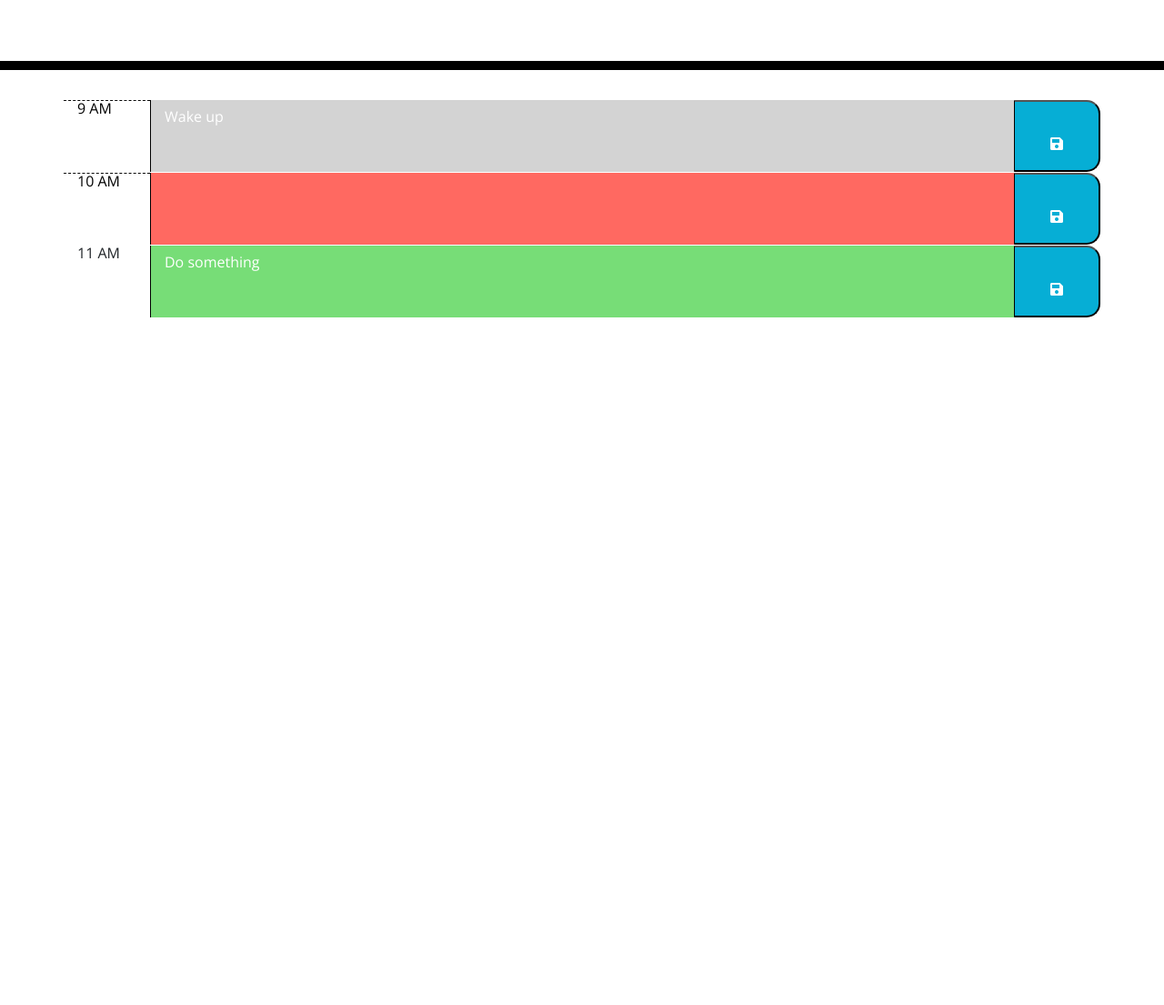
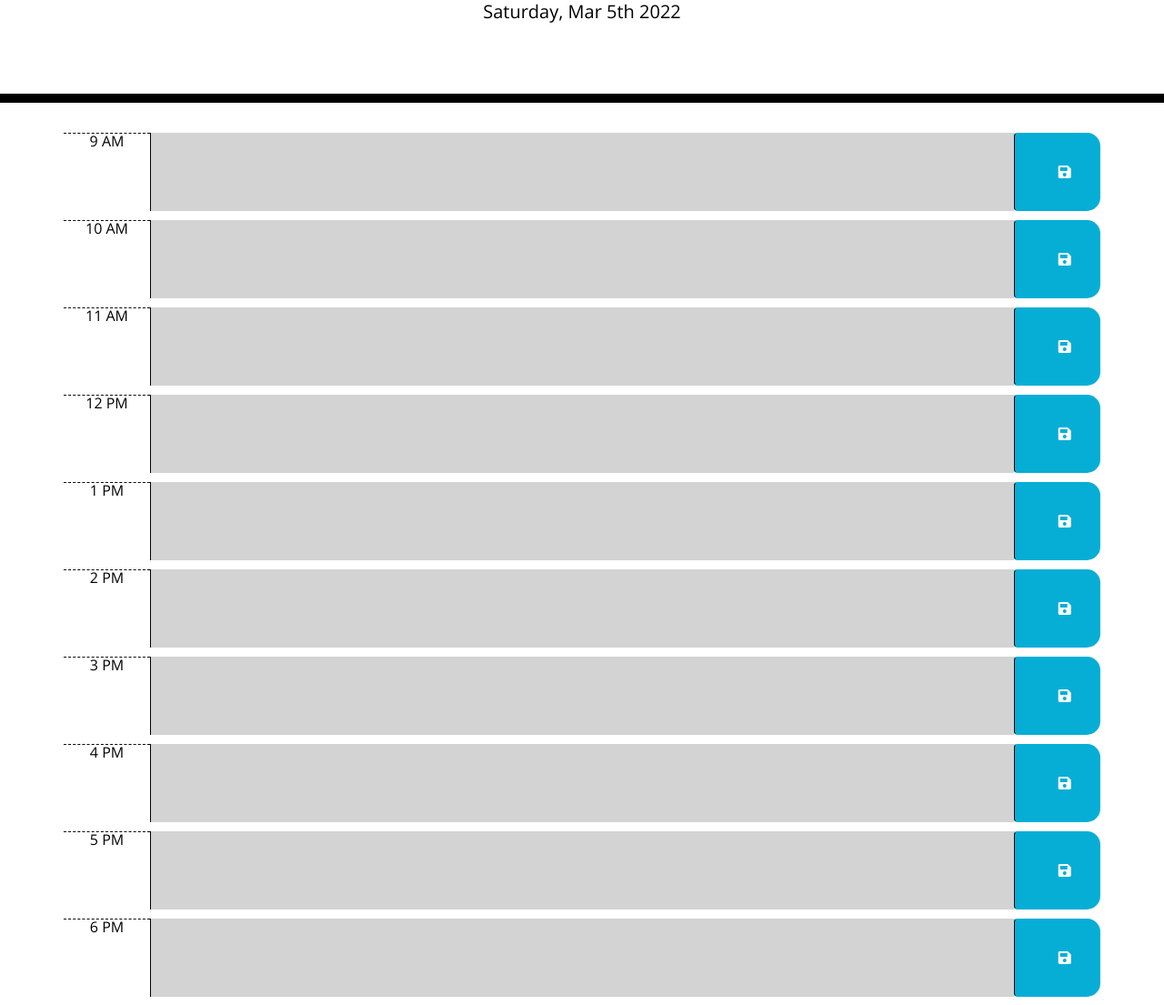
Before and after one commit to ScottieTee/Work-Day-Scheduler, a plain HTML site: page index.html in a window 1280 px wide. Shown: the part 191-1296 px from the top of the page at 91% size. Before the commit the page ends 800 px from the top, so only its background shows below. Drawn offline with nearby package versions, Linux system fonts and the light colour scheme.

Commit message:
more work

```diff
--- a/assets/script.js
+++ b/assets/script.js
@@ -1,4 +1,58 @@
 //display todays date and day
-var currentDate = moment().format ('dddd, MMM Do YYYY, h:mm:ss a');
+var todayDate = moment().format ('dddd, MMM Do YYYY');
+$("#currentDay").html(todayDate);
 
-$("#currentDay").html(currentDate);
+$(document).ready(function () {
+    // saveBtn click listener
+    $(".saveBtn").on("click", function () {
+        // Get nearby values of the description in JQuery
+        var text = $(this).siblings(".description").val();
+        var time = $(this).parent().attr("id");
+
+        // Save text in local storage
+        localStorage.setItem(time, text);
+    })
+
+    function timeTracker() {
+        //get current number of hours.
+        var timeNow = moment().hour();
+
+        // loop over time blocks
+        $(".time-block").each(function () {
+            var blockTime = parseInt($(this).attr("id").split("hour")[1]);
+
+            // To check the time and add the classes for background indicators
+            if (blockTime < timeNow) {
+                $(this).removeClass("future");
+                $(this).removeClass("present");
+                $(this).addClass("past");
+            }
+            else if (blockTime === timeNow) {
+                $(this).removeClass("past");
+                $(this).removeClass("future");
+                $(this).addClass("present");
+            }
+            else {
+                $(this).removeClass("present");
+                $(this).removeClass("past");
+                $(this).addClass("future");
+
+            }
+        })
+    }
+
+    // Get item from local storage if any
+    $("#hour9 .description").val(localStorage.getItem("hour9"));
+    $("#hour10 .description").val(localStorage.getItem("hour10"));
+    $("#hour11 .description").val(localStorage.getItem("hour11"));
+    $("#hour12 .description").val(localStorage.getItem("hour12"));
+    $("#hour13 .description").val(localStorage.getItem("hour13"));
+    $("#hour14 .description").val(localStorage.getItem("hour14"));
+    $("#hour15 .description").val(localStorage.getItem("hour15"));
+    $("#hour16 .description").val(localStorage.getItem("hour16"));
+    $("#hour17 .description").val(localStorage.getItem("hour17"));
+    $("#hour18 .description").val(localStorage.getItem("hour18"));
+
+
+    timeTracker();
+})
--- a/index.html
+++ b/index.html
@@ -29,33 +29,92 @@
       <p class="lead">A simple calendar app for scheduling your work day</p>
       <p id="currentDay" class="lead"></p>
     </header>
+
     <div class="container">
+
       <!-- Timeblocks go here -->
-      <div class="row">
+
+<div id="hour9" class="row time-block">
   <div class="hour col-md-1 col-sm-1">9 AM</div>
-        <textarea class="past col-md-10 col-sm-10">Wake up</textarea>
-        <button class="saveBtn col-md-1 col-sm-1">
+  <textarea class="past col-md-10 col-sm-10 description">Wake up</textarea>
+  <button class="btn saveBtn col-md-1 col-sm-1">
     <span class="fas fa-save"></span>
   </button>
 </div>
-    <div class="row">
+
+<div id="hour10" class="row time-block">
   <div class="hour col-md-1 col-sm-1">10 AM</div>
-        <textarea class="present col-md-10 col-sm-10"></textarea>
-        <button class="saveBtn col-md-1 col-sm-1">
+  <textarea class="past col-md-10 col-sm-10 description"></textarea>
+  <button class="btn saveBtn col-md-1 col-sm-1">
     <span class="fas fa-save"></span>
   </button>
 </div>
-    <div class="row">
-        <div class="hourcol-md-1 col-sm-1">11 AM</div>
-        <textarea class="future col-md-10 col-sm-10">Do something</textarea>
-        <button class="saveBtn col-md-1 col-sm-1">
+<div id="hour11" class="row time-block">
+  <div class="hour col-md-1 col-sm-1">11 AM</div>
+  <textarea class="past col-md-10 col-sm-10 description"></textarea>
+  <button class="btn saveBtn col-md-1 col-sm-1">
     <span class="fas fa-save"></span>
   </button>
 </div>
+<div id="hour12" class="row time-block">
+  <div class="hour col-md-1 col-sm-1">12 PM</div>
+  <textarea class="past col-md-10 col-sm-10 description"></textarea>
+  <button class="btn saveBtn col-md-1 col-sm-1">
+    <span class="fas fa-save"></span>
+  </button>
+</div>
+<div id="hour13" class="row time-block">
+  <div class="hour col-md-1 col-sm-1">1 PM</div>
+  <textarea class="past col-md-10 col-sm-10 description"></textarea>
+  <button class="btn saveBtn col-md-1 col-sm-1">
+    <span class="fas fa-save"></span>
+  </button>
+</div>
+<div id="hour14" class="row time-block">
+  <div class="hour col-md-1 col-sm-1">2 PM</div>
+  <textarea class="past col-md-10 col-sm-10 description"></textarea>
+  <button class="btn saveBtn col-md-1 col-sm-1">
+    <span class="fas fa-save"></span>
+  </button>
+</div>
+<div id="hour15" class="row time-block">
+  <div class="hour col-md-1 col-sm-1">3 PM</div>
+  <textarea class="past col-md-10 col-sm-10 description"></textarea>
+  <button class="btn saveBtn col-md-1 col-sm-1">
+    <span class="fas fa-save"></span>
+  </button>
+</div>
+<div id="hour16" class="row time-block">
+  <div class="hour col-md-1 col-sm-1">4 PM</div>
+  <textarea class="past col-md-10 col-sm-10 description"></textarea>
+  <button class="btn saveBtn col-md-1 col-sm-1">
+    <span class="fas fa-save"></span>
+  </button>
+</div>
+<div id="hour17" class="row time-block">
+  <div class="hour col-md-1 col-sm-1">5 PM</div>
+  <textarea class="past col-md-10 col-sm-10 description">Wake up</textarea>
+  <button class="btn saveBtn col-md-1 col-sm-1">
+    <span class="fas fa-save"></span>
+  </button>
+</div>
+
+<div id="hour18" class="row time-block">
+  <div class="hour col-md-1 col-sm-1">6 PM</div>
+  <textarea class="past col-md-10 col-sm-10 description">Wake up</textarea>
+  <button class="btn saveBtn col-md-1 col-sm-1">
+    <span class="fas fa-save"></span>
+  </button>
+</div>
+
+
+
+
+
     </div>
 
     <script src="https://code.jquery.com/jquery-3.4.1.min.js"></script>
     <script src="https://cdnjs.cloudflare.com/ajax/libs/moment.js/2.24.0/moment.min.js"></script>
-    <script src="./assets/js/script.js"></script>
+    <script src="./assets/script.js"></script>
   </body>
 </html>
--- a/style.css
+++ b/style.css
@@ -28,6 +28,8 @@ body {
   .time-block{
     text-align: center;
     border-radius: 15px;
+    margin-bottom: 1rem;
+    border-bottom: 1rem solid black;
   }
 
   .row {
```
Lines whose indentation alone changed are shown as unchanged.
